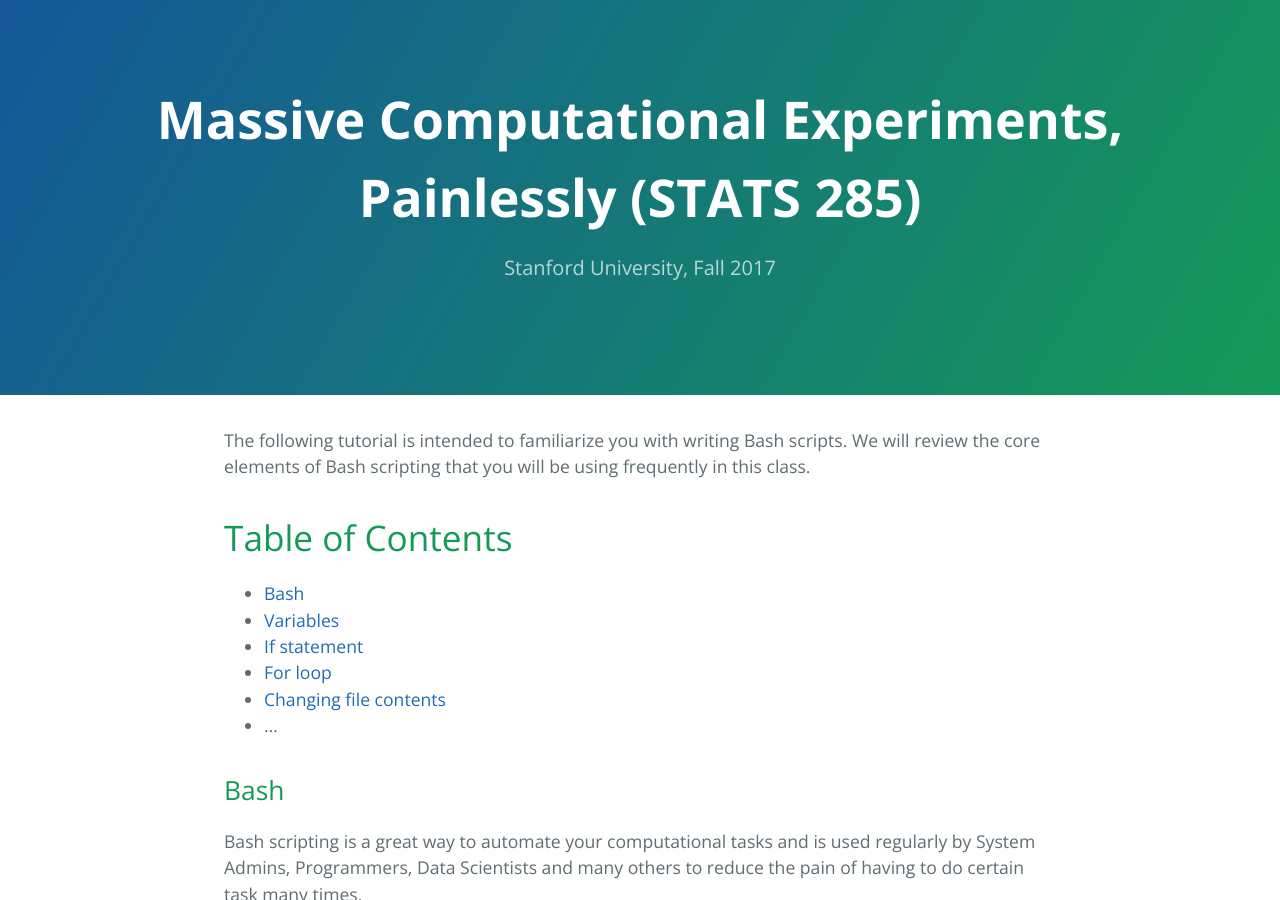
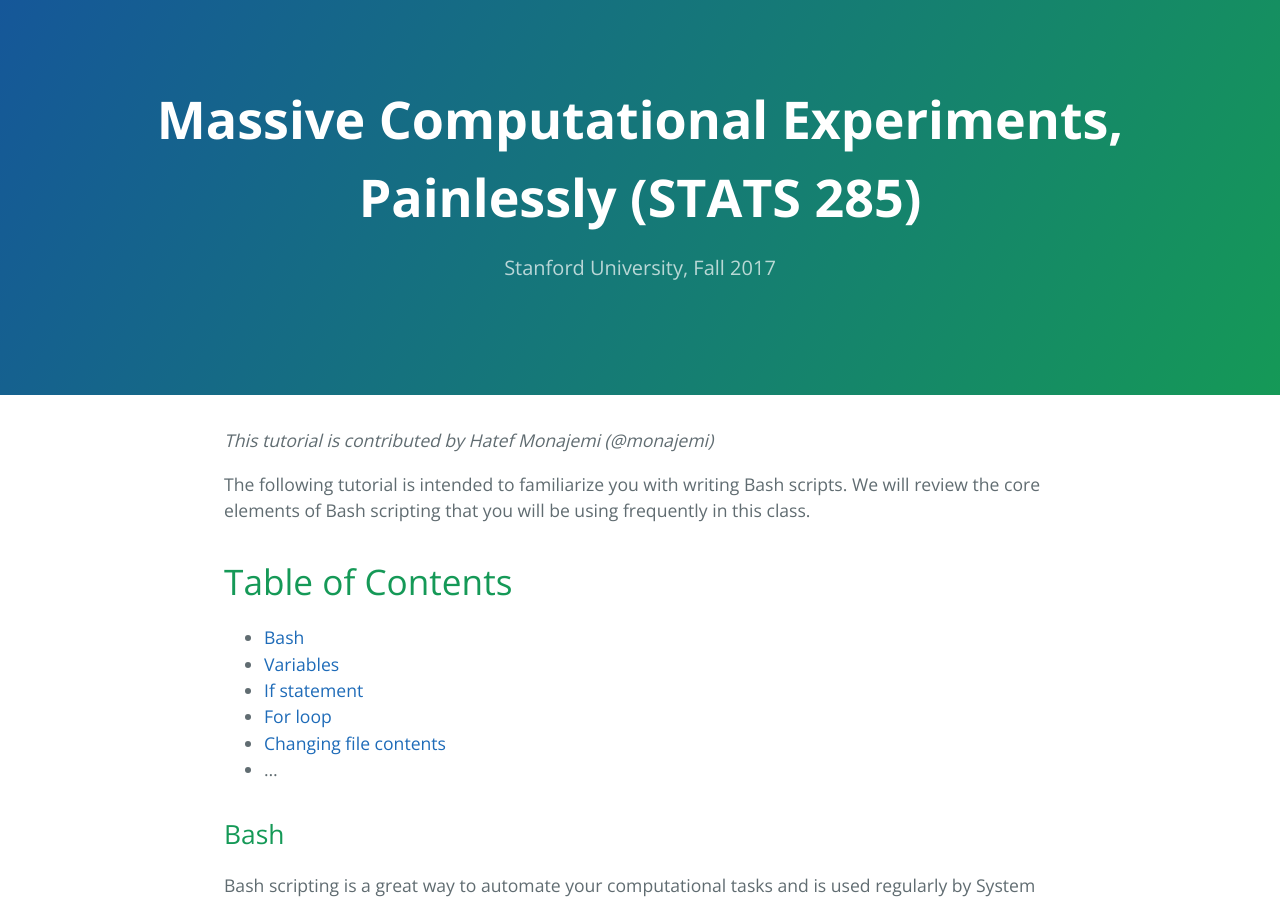
Before and after one commit to stats285/stats285.github.io, a Jekyll site: the page built from bash-tutorial.md, in a window 1280 px wide and 900 px high. Built offline with Jekyll 4.4.1, drawn with Linux system fonts in a browser that asks for light colours; the repository's description, which GitHub fills in, is left out.

Commit message:
bash tutorial edit

```diff
--- a/bash-tutorial.md
+++ b/bash-tutorial.md
@@ -1,6 +1,8 @@
 ---
 layout: default
 ---
+
+_This tutorial is contributed by Hatef Monajemi (@monajemi)_
 
 The following tutorial is intended to familiarize you with writing Bash scripts.
 We will review the core elements of Bash scripting that you will be
```
